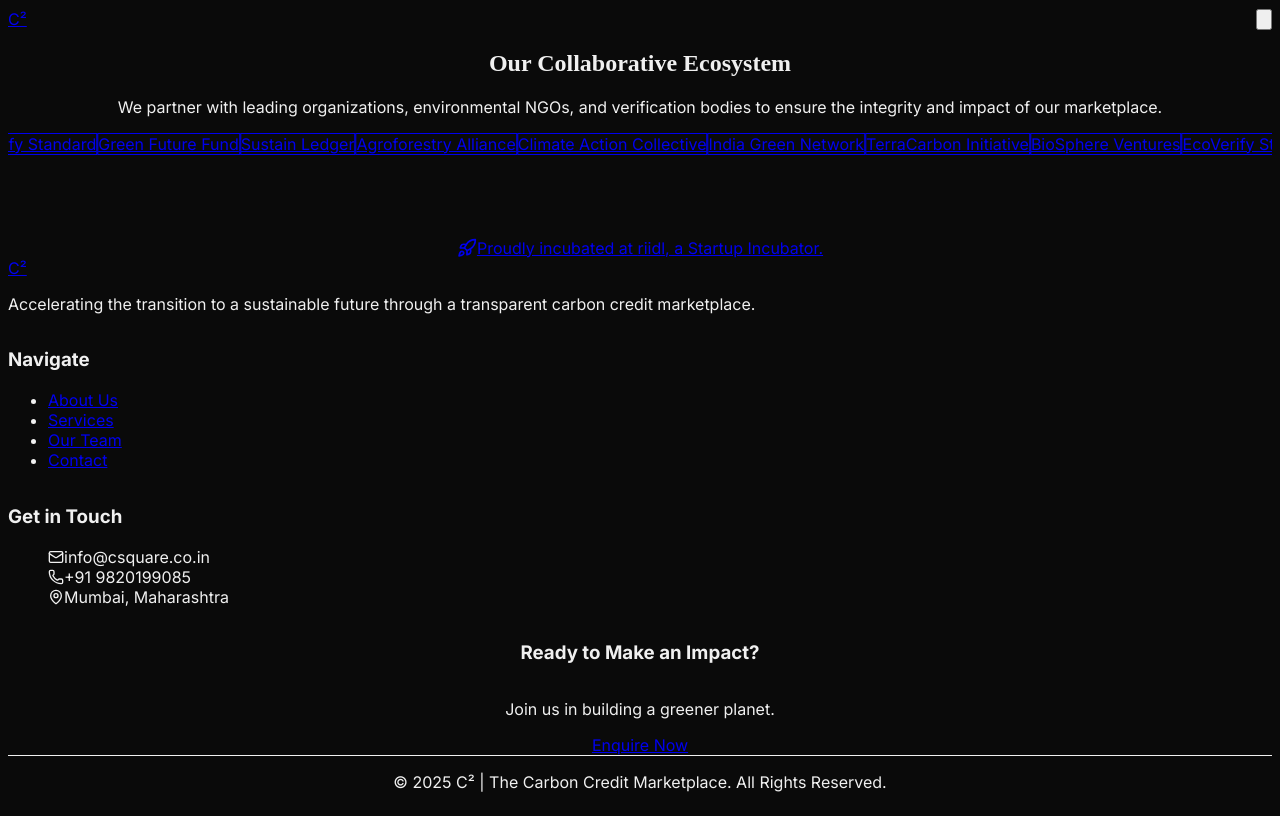
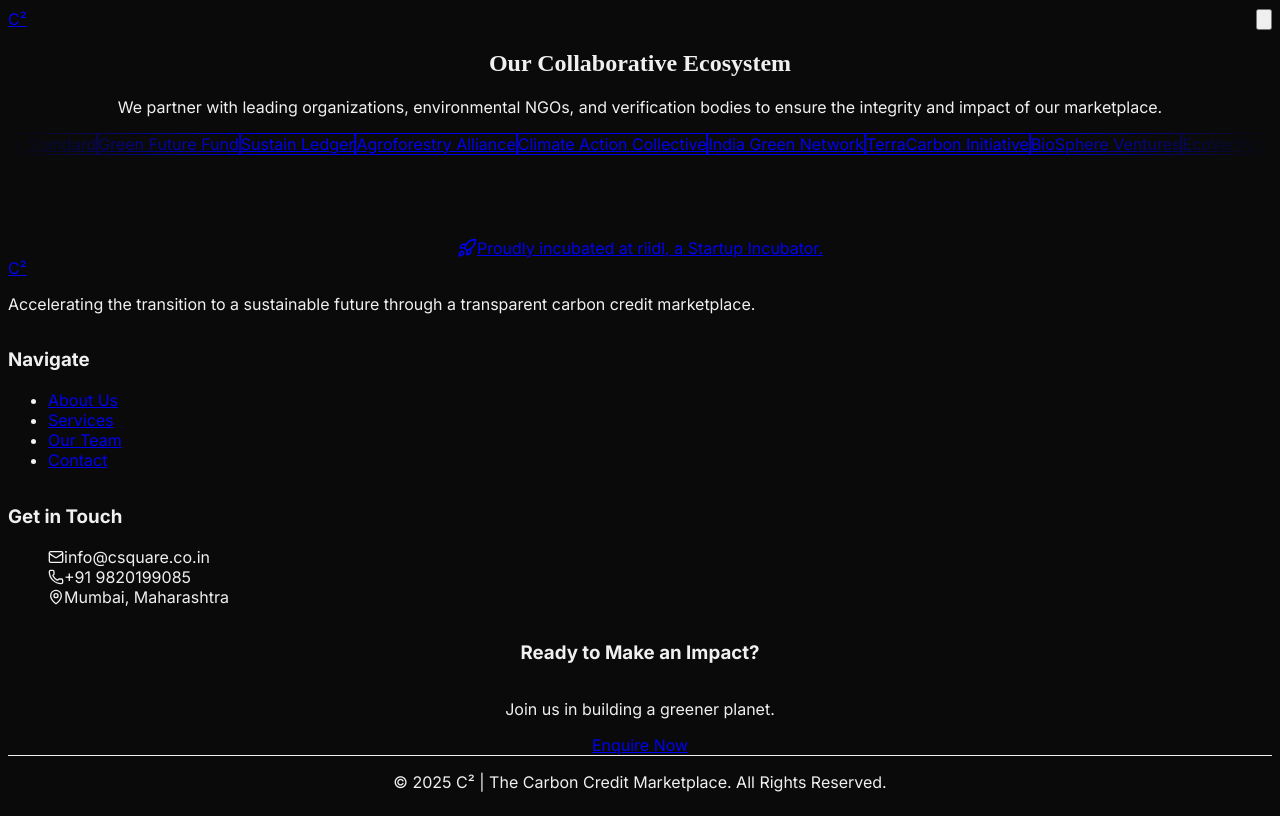
Before and after one commit to itznik/c-square-website, a Next.js app: page /partners in a window 1280 px wide. Built offline with nearby package versions, Linux system fonts and the light colour scheme.

Commit message:
Update globals.css

```diff
--- a/src/app/globals.css
+++ b/src/app/globals.css
@@ -12,6 +12,11 @@
   --brand-accent-dark: #00cc7a;
 }
 
+.mask-image-gradient {
+  -webkit-mask-image: linear-gradient(to right, transparent, black 20%, black 80%, transparent);
+  mask-image: linear-gradient(to right, transparent, black 20%, black 80%, transparent);
+}
+
 body {
   background-color: var(--brand-dark);
   color: var(--brand-light);
```
